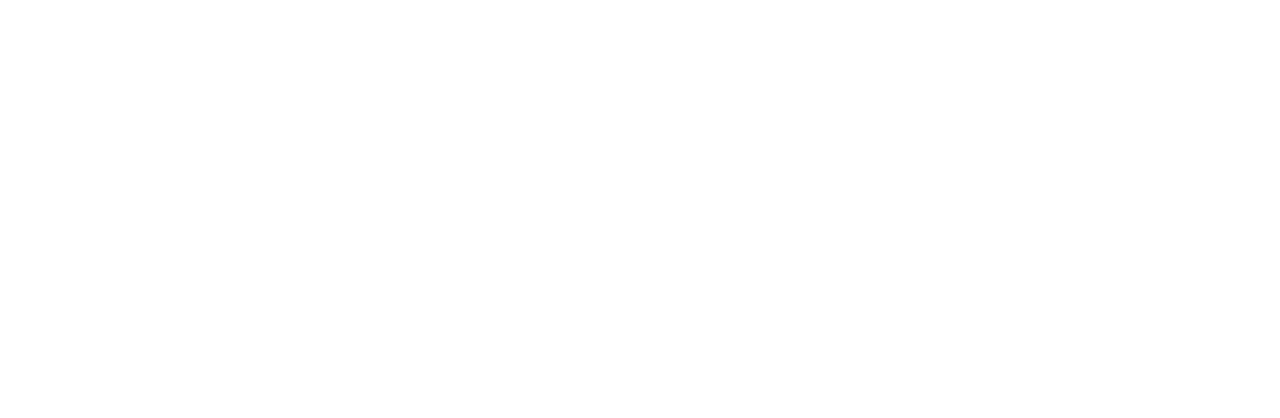
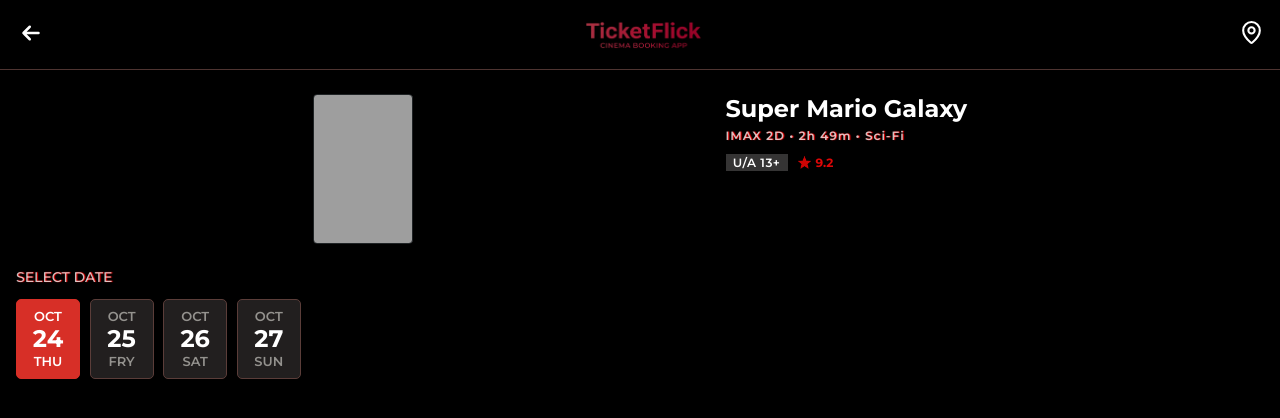
Before and after one commit to RicardoserraM/Cinema-Booking-System, a website built with Vite: page reserve-section.html in a window 1280 px wide. Built offline with nearby package versions, Linux system fonts and the light colour scheme; grey boxes are pictures that could not be loaded.

Commit message:
feat: Inicios de la estructura reserve: FECHAS DE CITA Y PRINCIPIOS DE LA ESTRUCURA HTML, ESTILO ESTABLECIDOS

```diff
--- a/reserve-section.html
+++ b/reserve-section.html
@@ -9,6 +9,84 @@
 
 <body>
 
+    <main>
+        <header id="header-title">
+            <nav id="top-nav" aria-label="Barra de navegación principal - Top NavBar">
+                <!-- Botones de navegación -->
+                <div class="ctn-nav-assets">
+                    <a href="./index.html" target="_self">
+                        <svg width="30px" height="30px" viewBox="0 0 24 24" fill="none"
+                            xmlns="http://www.w3.org/2000/svg">
+                            <path d="M6 12H18M6 12L11 7M6 12L11 17" stroke="#ffffff" stroke-width="2"
+                                stroke-linecap="round" stroke-linejoin="round" />
+                        </svg>
+                    </a>
+
+                    <img src="./src/assets/icons/PNGs/logo.png" alt="Logo" class="logo">
+
+                    <div class="ctn-nav-btns">
+                        <!-- Ubicación -->
+                        <a href="#">
+                            <svg xmlns="http://www.w3.org/2000/svg" width="25" height="25" viewBox="0 0 24 24"
+                                fill="none" stroke="currentColor" stroke-width="2" stroke-linecap="round"
+                                stroke-linejoin="round" class="lucide lucide-map-pin-icon lucide-map-pin">
+                                <path
+                                    d="M20 10c0 4.993-5.539 10.193-7.399 11.799a1 1 0 0 1-1.202 0C9.539 20.193 4 14.993 4 10a8 8 0 0 1 16 0" />
+                                <circle cx="12" cy="10" r="3" />
+                            </svg>
+                        </a>
+                    </div>
+
+                </div>
+            </nav>
+        </header>
+
+
+
+
+        <section class="ctn-info-pelicula-seleccionada">
+            <div class="pelicula-seleccionada"></div>
+            <article class="info-pelicula-seleccionada">
+                <h2>Super Mario Galaxy</h2>
+                <p>IMAX 2D &bull; <span>2h 49m</span> &bull; Sci-Fi</p>
+                <div class="ctn-age-valoration">
+                    <span>U/A 13+</span>
+                    <div class="ctn-valoration-info">
+                        <img src="./src/assets/icons/PNGs/star.png" alt="valoracion" class="valoration-icon">
+                        <span>9.2</span>
+                    </div>
+                </div>
+            </article>
+        </section>
+
+        <section class="ctn-select-date">
+            <span>SELECT DATE</span>
+            <div class="ctn-dates">
+                <div class="date">
+                    <span>OCT</span>
+                    <span>24</span>
+                    <span>THU</span>
+                </div>
+                <div class="date">
+                    <span>OCT</span>
+                    <span>25</span>
+                    <span>FRY</span>
+                </div>
+                <div class="date">
+                    <span>OCT</span>
+                    <span>26</span>
+                    <span>SAT</span>
+                </div>
+                <div class="date">
+                    <span>OCT</span>
+                    <span>27</span>
+                    <span>SUN</span>
+                </div>
+            </div>
+        </section>
+
+    </main>
+
 
     <div id="app"></div>
     <script type="module" src="./src/reserve.js"></script>
--- a/src/styles/base/body-config.css
+++ b/src/styles/base/body-config.css
@@ -1,7 +1,5 @@
 body {
-  font-family: 'montserrat', sans-serif; /*TIPO DE LETRA MOMENTANEO*/
+  font-family: 'montserrat', sans-serif;
   background-color: var(--principal-color);
-  overflow-x: hidden;
-  overflow-y: auto;
   color: var(--letters-color);
 }
--- a/src/styles/base/reset.css
+++ b/src/styles/base/reset.css
@@ -1,3 +1,5 @@
+@import url('https://fonts.googleapis.com/css2?family=Montserrat:ital,wght@0,100..900;1,100..900&display=swap');
+
 * {
   margin: 0;
   padding: 0;
--- a/src/styles/components/categories.css
+++ b/src/styles/components/categories.css
@@ -20,7 +20,6 @@
   align-items: center;
   justify-content: space-evenly;
   gap: 12px;
-  overflow-x: visible;
   width: 100%;
   height: 55px;
   overflow-x: auto;
--- a/src/styles/components/icons.css
+++ b/src/styles/components/icons.css
@@ -3,7 +3,6 @@
 }
 
 .search,
-.ubication,
 .reward-icon {
   width: 25px;
 }
--- a/src/styles/components/nav.css
+++ b/src/styles/components/nav.css
@@ -25,6 +25,10 @@
   align-items: center;
   justify-content: center;
   gap: 1em;
+}
+
+.ctn-nav-btns a {
+  color: var(--buttons-color);
 }
 
 /* NAV INFERIOR */
--- a/src/styles/pages/reserve.css
+++ b/src/styles/pages/reserve.css
@@ -0,0 +1,144 @@
+/* COMPONENTES REUTILIZADOS*/
+@import '../base/reset.css';
+@import '../base/variables.css';
+@import '../base/body-config.css';
+@import '../components/nav.css';
+@import '../components/icons.css';
+
+/* NAV EDITIONS */
+#top-nav {
+  position: sticky;
+}
+.ctn-nav-btns a {
+  color: var(--letters-color);
+}
+
+/* CONTAINER PELICULA SELECCIONADA / INFO */
+.ctn-info-pelicula-seleccionada {
+  display: flex;
+  align-items: flex-start;
+  justify-content: space-evenly;
+  padding: 1.5em 0;
+}
+.info-pelicula-seleccionada {
+  display: flex;
+  flex-direction: column;
+  align-items: flex-start;
+  gap: 0.3em;
+}
+.info-pelicula-seleccionada p {
+  color: rgba(236, 236, 236, 0.808);
+  font-size: 12px;
+  font-weight: 600;
+  letter-spacing: 1px;
+  text-shadow: 1px 0px 1px rgba(255, 0, 0, 1);
+  padding-bottom: 0.5em;
+}
+.ctn-age-valoration {
+  display: flex;
+  align-items: center;
+  justify-content: flex-start;
+  gap: 10px;
+}
+.ctn-age-valoration > span {
+  display: flex;
+  align-items: center;
+  justify-content: center;
+  font-size: 12px;
+  padding: 0.1em 0.6em;
+  background-color: #353434;
+  font-weight: 600;
+  letter-spacing: 0.5px;
+}
+.ctn-valoration-info {
+  display: flex;
+  align-items: center;
+  justify-content: center;
+  gap: 0.3em;
+}
+.valoration-icon {
+  width: 13px;
+}
+.ctn-valoration-info > span {
+  font-weight: 700;
+  font-size: 12px;
+  color: rgb(221, 7, 7);
+}
+
+/* IMAGEN SELECCIONADA CONFIG */
+.pelicula-seleccionada {
+  background: no-repeat center/cover
+    url('/src/assets/imgs/img-premiere/mario.jpg');
+  width: 100px;
+  height: 150px;
+  border: 1px solid #1f2325;
+  border-radius: 4px;
+}
+
+/* APARTADO DE FECHAS DE CITAS */
+
+.ctn-select-date {
+  display: flex;
+  flex-direction: column;
+  align-items: flex-start;
+  justify-content: center;
+  padding: 0 1em 1em 1em;
+  gap: 0.8em;
+  width: 100%;
+}
+
+.ctn-dates {
+  display: flex;
+  align-items: center;
+  justify-content: flex-start;
+  width: 100%;
+  gap: 0.6em;
+}
+
+.date {
+  display: flex;
+  flex-direction: column;
+  align-items: center;
+  justify-content: center;
+  width: clamp(3em, 4em, 4.5em);
+  height: 5em;
+  border: 1px solid #5b3d39;
+  border-radius: 5px;
+  padding: 0.5em 1em;
+  background-color: #221f1f;
+  cursor: pointer;
+  transition: all 0.3s ease;
+}
+
+.date:hover {
+  border: 1px solid #9d201a;
+}
+
+.date:nth-child(1) {
+  background-color: #d72f27;
+  border: 1px solid #d72f27;
+}
+
+.date:nth-child(1) span:nth-child(2n + 1) {
+  color: white;
+}
+
+.date span:nth-child(2n + 1) {
+  font-size: 13px;
+  font-weight: 600;
+  color: #94928e;
+}
+
+.date span:nth-child(2) {
+  font-size: 24px;
+  font-weight: 700;
+}
+
+.ctn-select-date > span {
+  color: rgba(236, 236, 236, 0.808);
+  font-size: 14px;
+  font-weight: 500;
+  text-shadow: 1px 0px 1px rgba(255, 0, 0, 1);
+}
+
+/* SHOW TIME FULL SECTION */
```
Also changed, not shown: index.html (+8 -2 lines).
